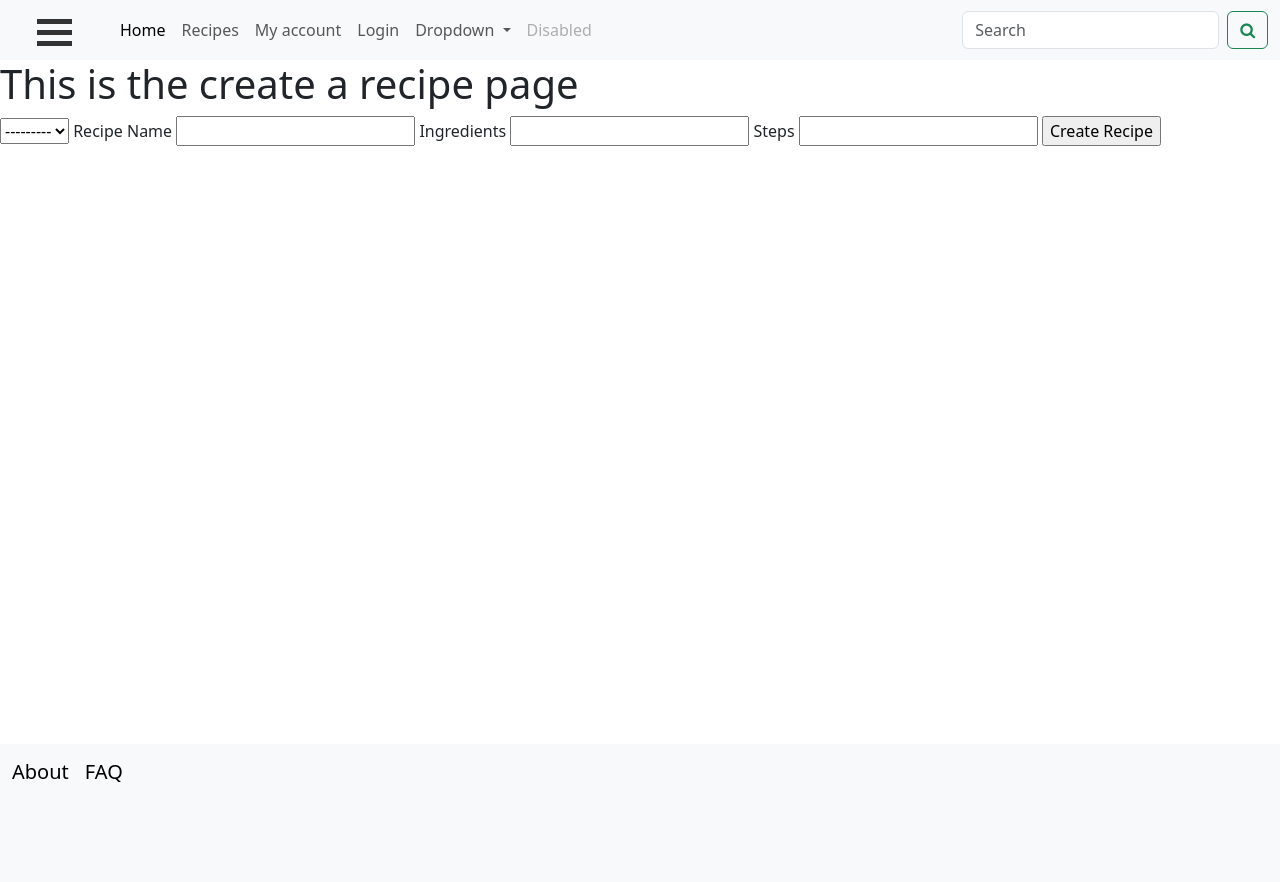
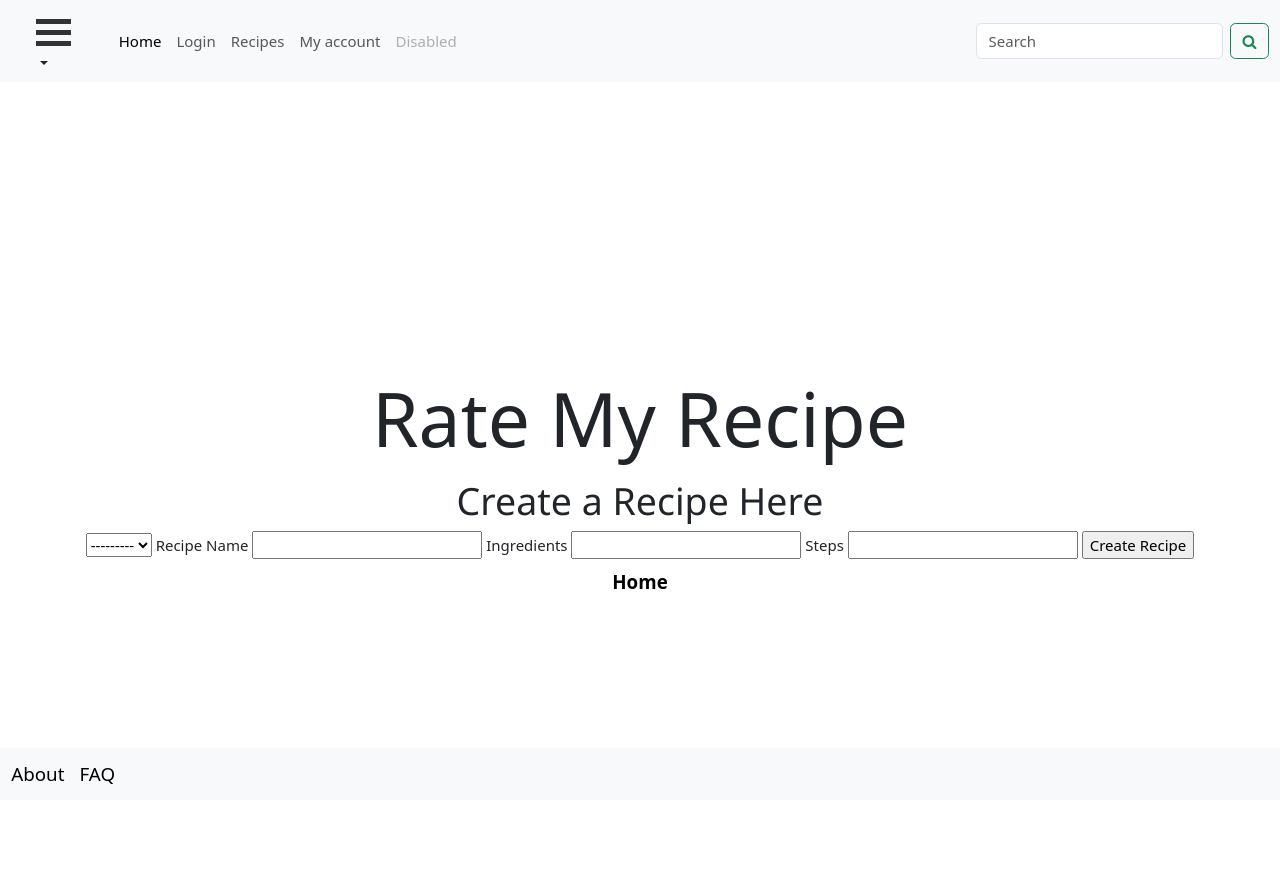
Before and after one commit to AlysonDick/recipes_project, a Django app: page /recipes/create_recipe/ in a window 1280 px wide. Before the commit the page ends 782 px from the top, so only its background shows below. Run offline with Django 3.2, Linux system fonts and the light colour scheme; the visitor is signed in with stand-in values (Sample User, id 1); data that the repository does not hold is empty.

Commit message:
COMMITED FOR LIAM. Changes to bootstrap base, create recipe, home, my account, recipes and register.

```diff
--- a/templates/recipes/bootstrap_base.html
+++ b/templates/recipes/bootstrap_base.html
@@ -6,8 +6,11 @@
     <meta charset="UTF-8">
     <meta http-equiv="X-UA-Compatible" content="IE=edge">
     <meta name="viewport" content="width=device-width, initial-scale=1.0">
+    <link href="https://fonts.googleapis.com/icon?family=Material+Icons" rel="stylesheet">
+    <link rel="stylesheet" href="https://www.w3schools.com/w3css/4/w3.css">
     <link rel="stylesheet" href="https://cdnjs.cloudflare.com/ajax/libs/font-awesome/4.7.0/css/font-awesome.min.css">
     <link href="https://cdn.jsdelivr.net/npm/bootstrap@5.3.0-alpha1/dist/css/bootstrap.min.css" rel="stylesheet" integrity="sha384-GLhlTQ8iRABdZLl6O3oVMWSktQOp6b7In1Zl3/Jr59b6EGGoI1aFkw7cmDA6j6gD" crossorigin="anonymous">
+
     <title>Rate My Recipe - {% block title_block %} Default title {% endblock %} </title>
 <style>
 .container {
@@ -44,9 +47,17 @@ transform: translate(0, -11px) rotate(45deg);
   <nav class="navbar navbar-expand-lg bg-body-tertiary">
       <div class="container-fluid">
         <div class="container" onclick="myFunction(this)">
-      <div class="bar1"></div>
-      <div class="bar2"></div>
-      <div class="bar3"></div>
+      <a class="nav-link dropdown-toggle" href="#" role="button" data-bs-toggle="dropdown" aria-expanded="false">
+        <div class="bar1"></div>
+        <div class="bar2"></div>
+        <div class="bar3"></div>
+      </a>
+      <ul class="dropdown-menu">
+        <li><a class="dropdown-item" href="#">Action</a></li>
+        <li><a class="dropdown-item" href="#">Another action</a></li>
+        <li><hr class="dropdown-divider"></li>
+        <li><a class="dropdown-item" href="#">Something else here</a></li>
+      </ul>
     </div>
           <button class="navbar-toggler" type="button" data-bs-toggle="collapse" data-bs-target="#navbarSupportedContent" aria-controls="navbarSupportedContent" aria-expanded="false" aria-label="Toggle navigation">
             <span class="navbar-toggler-icon"></span>
@@ -57,25 +68,15 @@ transform: translate(0, -11px) rotate(45deg);
                 <a class="nav-link active" aria-current="page" href="/recipes/">Home</a>
               </li>
               <li class="nav-item">
+                <a class="nav-link" href="/recipes/login/">Login</a>
+              </li>
+              <li class="nav-item">
                 <a class="nav-link" href="/recipes/recipes/">Recipes</a>
               </li>
               <li class="nav-item">
                 <a class="nav-link" href="/recipes/my_account/">My account</a>
               </li>
-              <li class="nav-item">
-                <a class="nav-link" href="/recipes/login/">Login</a>
-              </li>
-              <li class="nav-item dropdown">
-                <a class="nav-link dropdown-toggle" href="#" role="button" data-bs-toggle="dropdown" aria-expanded="false">
-                  Dropdown
-                </a>
-                <ul class="dropdown-menu">
-                  <li><a class="dropdown-item" href="#">Action</a></li>
-                  <li><a class="dropdown-item" href="#">Another action</a></li>
-                  <li><hr class="dropdown-divider"></li>
-                  <li><a class="dropdown-item" href="#">Something else here</a></li>
-                </ul>
-              </li>
+
               <li class="nav-item">
                 <a class="nav-link disabled">Disabled</a>
               </li>
--- a/templates/recipes/create_recipe.html
+++ b/templates/recipes/create_recipe.html
@@ -9,7 +9,12 @@
 
 
 {% block body_block %}
-<h1>This is the create a recipe page</h1>
+<div class="d-flex align-items-center justify-content-center" style="height: 100vh;">
+    <div class="cover-container d-flex flex-column align-items-center justify-content-center p-3 mx-auto">
+        <header class="display-1 mx-auto align-items-center justify-content-center p-3">
+    Rate My Recipe
+  </header>
+<h1>Create a Recipe Here</h1>
         <div>
             <form id='recipe_form' method='post' action='/recipes/create_recipe/''>
                 {% csrf_token %}
@@ -21,4 +26,7 @@
                 <input type='submit' name='submit' value='Create Recipe' />
             </form>
         </div>
+        <div>
+            <a href='/recipes/' class="btn btn-lg btn-light fw-bold border-white bg-white">Home</a><br />
+        </div>
 {% endblock %}
--- a/templates/recipes/home.html
+++ b/templates/recipes/home.html
@@ -17,7 +17,7 @@
         <h3>This is the Home Page</h3>
         <p class="lead"><strong>{{ boldmessage }}</strong><br /></p>
         <p class="lead">
-        <a href="#" class="btn btn-lg btn-light fw-bold border-white bg-white">Sign up</a></p>
+        <a href="{% url 'recipes:register' %}" class=w-100 btn btn-lg btn-primary">Sign Up</a></p>
     </div>
 </div>
 
--- a/templates/recipes/recipes.html
+++ b/templates/recipes/recipes.html
@@ -13,7 +13,7 @@
 <div class="p-5 mb-1 bg-light rounded-3">
     <div class="container-fluid py-5">
       <h1 class="display-5 fw-bold">Recipe name</h1>
-      <p class="col-md-8 fs-4">Below are photos the user has updatated of their recipe.</p>
+      <p class="col-md-8 fs-4">Below are photos the user has updated of their recipe.</p>
 
       <!-- Carousel images
     -NEED TO IMPLEMENT HOW TO GET IMAGES TO UPLOAD
--- a/templates/recipes/register.html
+++ b/templates/recipes/register.html
@@ -9,7 +9,11 @@
 
 
 {% block body_block %}
-    <h1>This is the Register page</h1>
+<div class="d-flex align-items-center justify-content-center" style="height: 100vh;">
+    <div class="cover-container d-flex flex-column align-items-center justify-content-center p-3 mx-auto">
+        <header class="display-1 mx-auto align-items-center justify-content-center p-3">
+            Rate My Recipe
+        </header>
     <div>
     {% if registered %}
         <h2>Registration complete</h2>
```
Also changed, not shown: templates/recipes/my_account.html (+67 -3 lines).
